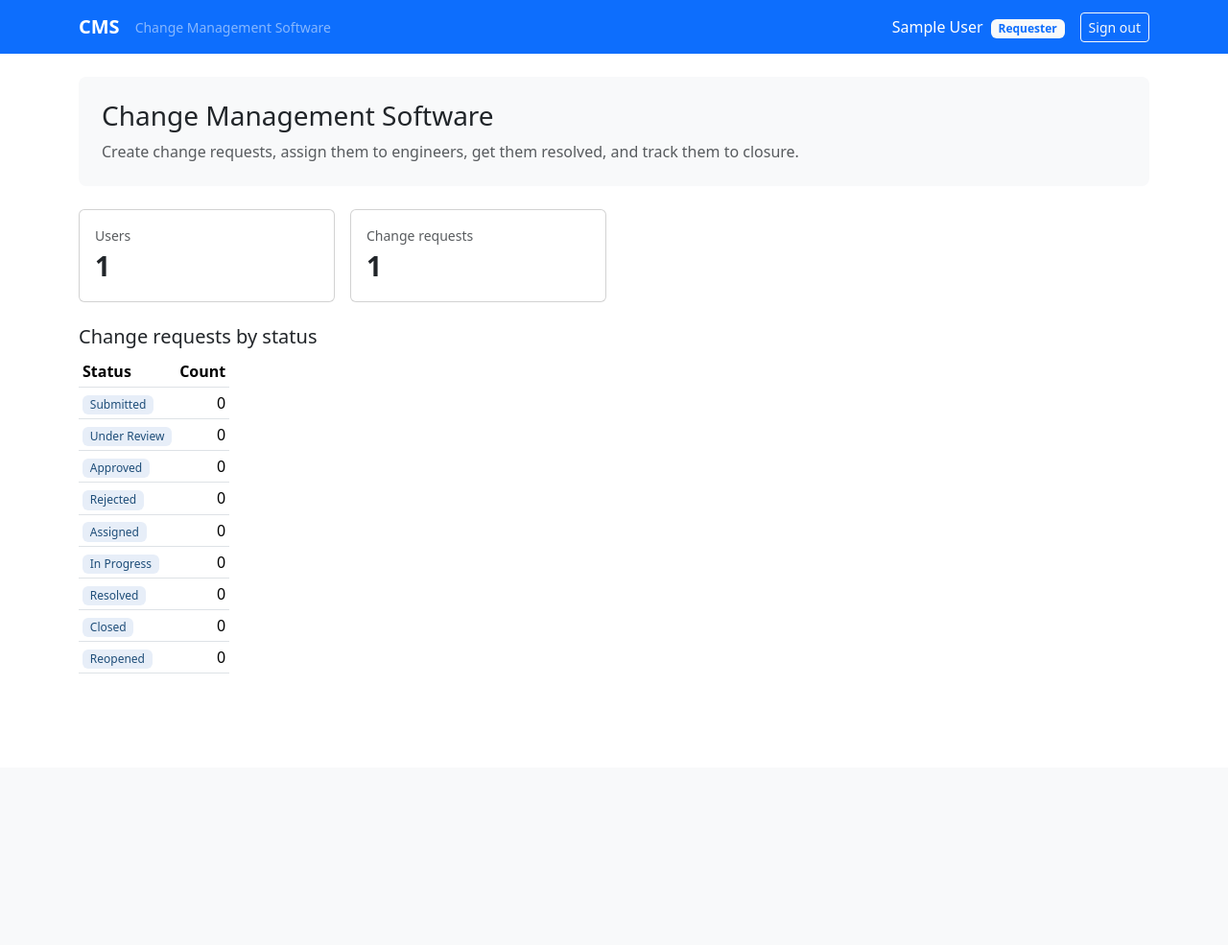
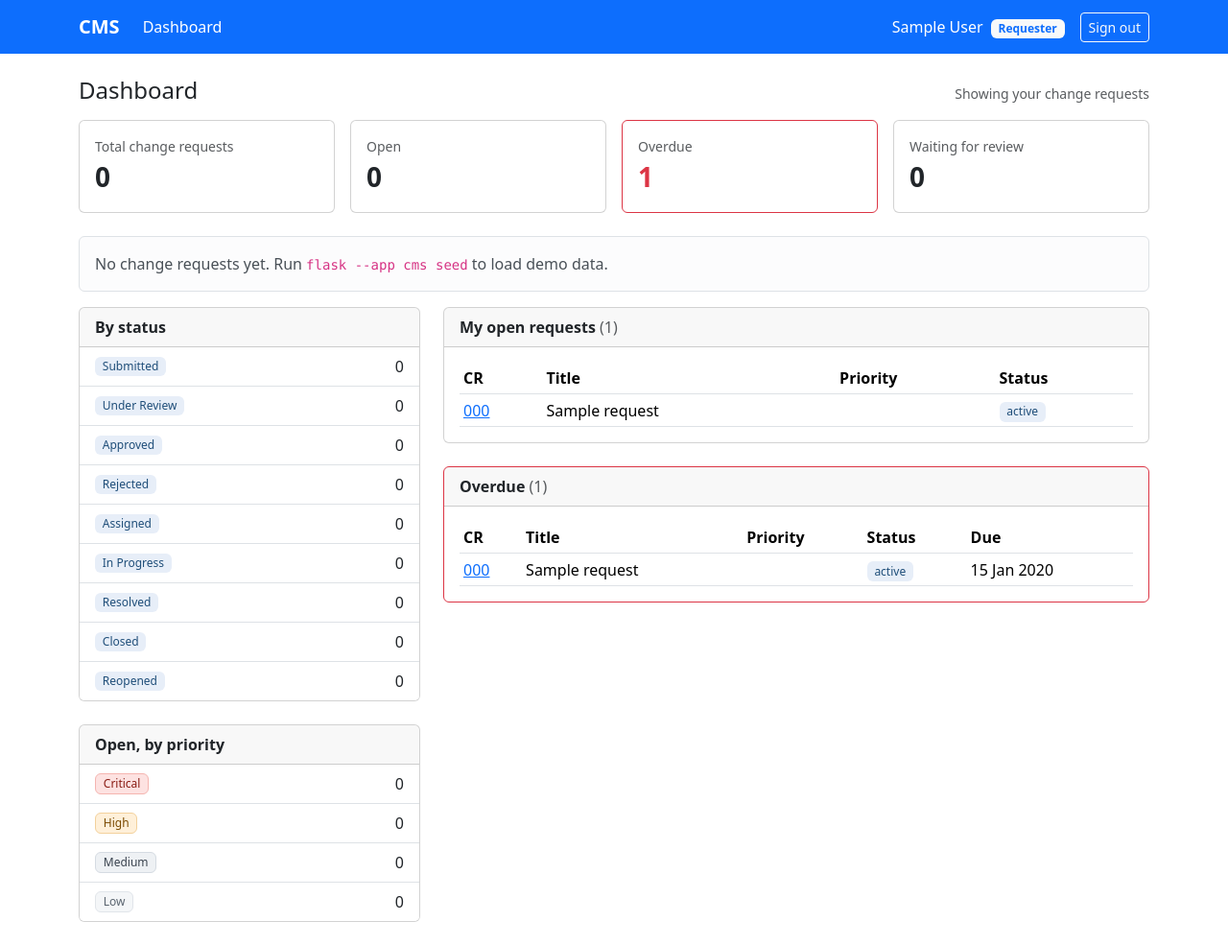
Before and after one commit to Vivaan-Atharva/SEminiproject, a Flask app: page / in a window 1280 px wide. Shown: the whole page at 96% size. Before the commit the page ends 702 px from the top, so only its background shows below. Run offline with Flask 3, Linux system fonts and the light colour scheme; the visitor is signed in with stand-in values (Sample User, id 1); data comes from the database, SQL or seed files in the repository; tables that the repository leaves empty hold one stand-in row (values such as "Sample post").

Commit message:
feat(CMS-12): add role-aware dashboard
- Summary cards: total, open, overdue and waiting-for-review counts
- Counts by status and open counts by priority (requesters see only
  their own change requests)
- Work lists by role: My open requests (Requester), Assigned to me
  (Engineer), Waiting for review and Approved-waiting-for-engineer
  (Reviewer/Admin)
- Overdue list: due date before today and not Resolved/Closed/Rejected
- CR numbers link to the detail page once CMS-4 adds it
- Status and priority badges always show text, not colour alone
- Dashboard link in the navbar; demo data now has due dates
- 21 tests for counts, role lists, overdue boundaries and the page

```diff
--- a/cms/__init__.py
+++ b/cms/__init__.py
@@ -7,6 +7,7 @@ from flask import Flask, render_template
 from cms.config import Config
 from cms.extensions import db, login_manager
 from cms.security import init_csrf
+from cms.template_helpers import init_template_helpers
 
 
 def create_app(config_object=Config):
@@ -22,6 +23,7 @@ def create_app(config_object=Config):
     db.init_app(app)
     login_manager.init_app(app)
     init_csrf(app)
+    init_template_helpers(app)
 
     from cms import models  # noqa: F401  (registers the tables)
     from cms.routes.auth import bp as auth_bp
--- a/cms/constants.py
+++ b/cms/constants.py
@@ -37,6 +37,12 @@ class Status:
     ]
     # A change request in one of these statuses is finished.
     TERMINAL = [REJECTED, CLOSED]
+    # A change request in one of these statuses can no longer be overdue.
+    NOT_DUE = [RESOLVED, CLOSED, REJECTED]
+    # Statuses in which an engineer is expected to be working on the request.
+    ENGINEER_WORK = [ASSIGNED, IN_PROGRESS, REOPENED]
+    # Statuses waiting for a reviewer.
+    AWAITING_REVIEW = [SUBMITTED, UNDER_REVIEW]
 
 
 class Priority:
--- a/cms/routes/main.py
+++ b/cms/routes/main.py
@@ -1,8 +1,7 @@
 from flask import Blueprint, jsonify, render_template
-from flask_login import login_required
+from flask_login import current_user, login_required
 
-from cms.constants import Status
-from cms.models import ChangeRequest, User
+from cms.services.dashboard_service import build_dashboard
 
 bp = Blueprint("main", __name__)
 
@@ -10,13 +9,8 @@ bp = Blueprint("main", __name__)
 @bp.route("/")
 @login_required
 def index():
-    counts = {status: ChangeRequest.query.filter_by(status=status).count() for status in Status.ALL}
-    return render_template(
-        "index.html",
-        user_count=User.query.count(),
-        cr_count=ChangeRequest.query.count(),
-        counts=counts,
-    )
+    """Home dashboard (CMS-12)."""
+    return render_template("dashboard.html", dash=build_dashboard(current_user))
 
 
 @bp.route("/health")
--- a/cms/static/css/style.css
+++ b/cms/static/css/style.css
@@ -1,7 +1,17 @@
-/* Project-wide styles. Bootstrap handles most layout. */
+/* Project-wide styles. Bootstrap handles most layout.
+   Badges always show their text, so status and priority never rely on colour alone. */
 
 .status-badge {
   background-color: #e7eef8;
   color: #1f4e79;
   font-weight: 500;
 }
+
+.priority-badge {
+  font-weight: 500;
+  border: 1px solid transparent;
+}
+.priority-critical { background-color: #fde2e1; color: #8a1c14; border-color: #f5b5b0; }
+.priority-high     { background-color: #fff0d9; color: #7a4a00; border-color: #f3d19c; }
+.priority-medium   { background-color: #eef1f4; color: #39424e; border-color: #d5dbe2; }
+.priority-low      { background-color: #f4f6f8; color: #5b6570; border-color: #e1e5ea; }
--- /dev/null
+++ b/cms/template_helpers.py
@@ -0,0 +1,21 @@
+"""Small helpers available in every template."""
+
+from flask import url_for
+from werkzeug.routing import BuildError
+
+# CMS-4 should register the change request detail page as:
+#   Blueprint name "change_requests", view "detail", URL parameter cr_id
+#   e.g. @bp.route("/change-requests/<int:cr_id>") def detail(cr_id): ...
+CR_DETAIL_ENDPOINT = "change_requests.detail"
+
+
+def cr_url(change_request):
+    """Link to a change request's detail page, or None until that page exists."""
+    try:
+        return url_for(CR_DETAIL_ENDPOINT, cr_id=change_request.id)
+    except BuildError:
+        return None
+
+
+def init_template_helpers(app) -> None:
+    app.jinja_env.globals["cr_url"] = cr_url
--- /dev/null
+++ b/cms/templates/_cr_table.html
@@ -0,0 +1,32 @@
+{# Reusable table of change requests. Usage: {% with items=..., empty="...", test_id="..." %}{% include "_cr_table.html" %}{% endwith %} #}
+{% if items %}
+  <div class="table-responsive">
+    <table class="table table-sm align-middle mb-0" data-test="{{ test_id }}">
+      <thead>
+        <tr>
+          <th scope="col">CR</th>
+          <th scope="col">Title</th>
+          <th scope="col">Priority</th>
+          <th scope="col">Status</th>
+          {% if show_due %}<th scope="col">Due</th>{% endif %}
+        </tr>
+      </thead>
+      <tbody>
+        {% for cr in items %}
+          {% set link = cr_url(cr) %}
+          <tr>
+            <td class="text-nowrap">
+              {% if link %}<a href="{{ link }}">{{ cr.cr_number }}</a>{% else %}{{ cr.cr_number }}{% endif %}
+            </td>
+            <td>{{ cr.title }}</td>
+            <td><span class="badge priority-badge priority-{{ cr.priority | lower }}">{{ cr.priority }}</span></td>
+            <td><span class="badge status-badge">{{ cr.status }}</span></td>
+            {% if show_due %}<td class="text-nowrap">{{ cr.due_date.strftime('%d %b %Y') if cr.due_date else '-' }}</td>{% endif %}
+          </tr>
+        {% endfor %}
+      </tbody>
+    </table>
+  </div>
+{% else %}
+  <p class="text-muted small mb-0" data-test="{{ test_id }}-empty">{{ empty }}</p>
+{% endif %}
--- a/cms/templates/base.html
+++ b/cms/templates/base.html
@@ -11,9 +11,18 @@
   <nav class="navbar navbar-expand-lg navbar-dark bg-primary">
     <div class="container">
       <a class="navbar-brand fw-semibold" href="{{ url_for('main.index') }}">CMS</a>
-      <span class="navbar-text text-white-50 small me-auto">Change Management Software</span>
-      {# Page links (change requests, notifications, ...) are added by later stories. #}
-      {% block nav_extra %}{% endblock %}
+      {% if current_user.is_authenticated %}
+        <ul class="navbar-nav me-auto">
+          <li class="nav-item">
+            <a class="nav-link {% if request.endpoint == 'main.index' %}active{% endif %}"
+               href="{{ url_for('main.index') }}">Dashboard</a>
+          </li>
+          {# Add links for new pages here, e.g. Change requests (CMS-4), Notifications (CMS-14). #}
+          {% block nav_extra %}{% endblock %}
+        </ul>
+      {% else %}
+        <span class="navbar-text text-white-50 small me-auto">Change Management Software</span>
+      {% endif %}
       {% if current_user.is_authenticated %}
         <span class="navbar-text text-white me-3" data-test="current-user">
           {{ current_user.name }}
--- /dev/null
+++ b/cms/templates/dashboard.html
@@ -0,0 +1,99 @@
+{% extends "base.html" %}
+{% block title %}Dashboard - CMS{% endblock %}
+
+{% block content %}
+<div class="d-flex flex-wrap justify-content-between align-items-baseline mb-3">
+  <h1 class="h4 mb-0">Dashboard</h1>
+  <span class="text-muted small">
+    {% if current_user.role == 'Requester' %}Showing your change requests{% else %}Showing all change requests{% endif %}
+  </span>
+</div>
+
+{# Summary cards #}
+<div class="row g-3 mb-4">
+  <div class="col-6 col-lg-3">
+    <div class="card h-100"><div class="card-body">
+      <div class="text-muted small">Total change requests</div>
+      <div class="fs-3 fw-semibold" data-test="cr-count">{{ dash.total }}</div>
+    </div></div>
+  </div>
+  <div class="col-6 col-lg-3">
+    <div class="card h-100"><div class="card-body">
+      <div class="text-muted small">Open</div>
+      <div class="fs-3 fw-semibold" data-test="open-count">{{ dash.open_total }}</div>
+    </div></div>
+  </div>
+  <div class="col-6 col-lg-3">
+    <div class="card h-100 {% if dash.overdue %}border-danger{% endif %}"><div class="card-body">
+      <div class="text-muted small">Overdue</div>
+      <div class="fs-3 fw-semibold {% if dash.overdue %}text-danger{% endif %}" data-test="overdue-count">{{ dash.overdue | length }}</div>
+    </div></div>
+  </div>
+  <div class="col-6 col-lg-3">
+    <div class="card h-100"><div class="card-body">
+      <div class="text-muted small">Waiting for review</div>
+      <div class="fs-3 fw-semibold" data-test="review-count">
+        {{ dash.status_counts['Submitted'] + dash.status_counts['Under Review'] }}
+      </div>
+    </div></div>
+  </div>
+</div>
+
+{% if dash.total == 0 %}
+  <div class="alert alert-light border">
+    No change requests yet. Run <code>flask --app cms seed</code> to load demo data.
+  </div>
+{% endif %}
+
+<div class="row g-4">
+  {# Counts by status and by priority #}
+  <div class="col-lg-4">
+    <div class="card mb-4">
+      <div class="card-header fw-semibold">By status</div>
+      <ul class="list-group list-group-flush" data-test="status-counts">
+        {% for status, count in dash.status_counts.items() %}
+          <li class="list-group-item d-flex justify-content-between align-items-center">
+            <span class="badge status-badge">{{ status }}</span>
+            <span data-test="status-{{ status | lower | replace(' ', '-') }}">{{ count }}</span>
+          </li>
+        {% endfor %}
+      </ul>
+    </div>
+
+    <div class="card">
+      <div class="card-header fw-semibold">Open, by priority</div>
+      <ul class="list-group list-group-flush" data-test="priority-counts">
+        {% for priority, count in dash.priority_counts.items() %}
+          <li class="list-group-item d-flex justify-content-between align-items-center">
+            <span class="badge priority-badge priority-{{ priority | lower }}">{{ priority }}</span>
+            <span data-test="priority-{{ priority | lower }}">{{ count }}</span>
+          </li>
+        {% endfor %}
+      </ul>
+    </div>
+  </div>
+
+  {# Work lists for this role, then overdue #}
+  <div class="col-lg-8">
+    {% for title, items, test_id in dash.sections %}
+      <div class="card mb-4">
+        <div class="card-header fw-semibold">{{ title }} <span class="text-muted fw-normal">({{ items | length }})</span></div>
+        <div class="card-body">
+          {% with items=items, empty="Nothing here right now.", test_id=test_id, show_due=False %}
+            {% include "_cr_table.html" %}
+          {% endwith %}
+        </div>
+      </div>
+    {% endfor %}
+
+    <div class="card {% if dash.overdue %}border-danger{% endif %}">
+      <div class="card-header fw-semibold">Overdue <span class="text-muted fw-normal">({{ dash.overdue | length }})</span></div>
+      <div class="card-body">
+        {% with items=dash.overdue, empty="No overdue change requests.", test_id="overdue", show_due=True %}
+          {% include "_cr_table.html" %}
+        {% endwith %}
+      </div>
+    </div>
+  </div>
+</div>
+{% endblock %}
--- a/cms/templates/index.html
+++ /dev/null
@@ -1,39 +0,0 @@
-{% extends "base.html" %}
-
-{% block content %}
-<div class="p-4 mb-4 bg-light rounded-3">
-  <h1 class="h3">Change Management Software</h1>
-  <p class="mb-0 text-muted">
-    Create change requests, assign them to engineers, get them resolved, and track them to closure.
-  </p>
-</div>
-
-<div class="row g-3 mb-4">
-  <div class="col-sm-6 col-lg-3">
-    <div class="card h-100"><div class="card-body">
-      <div class="text-muted small">Users</div>
-      <div class="fs-3 fw-semibold" data-test="user-count">{{ user_count }}</div>
-    </div></div>
-  </div>
-  <div class="col-sm-6 col-lg-3">
-    <div class="card h-100"><div class="card-body">
-      <div class="text-muted small">Change requests</div>
-      <div class="fs-3 fw-semibold" data-test="cr-count">{{ cr_count }}</div>
-    </div></div>
-  </div>
-</div>
-
-<h2 class="h5">Change requests by status</h2>
-<table class="table table-sm w-auto">
-  <thead><tr><th scope="col">Status</th><th scope="col" class="text-end">Count</th></tr></thead>
-  <tbody>
-    {% for status, count in counts.items() %}
-      <tr><td><span class="badge status-badge">{{ status }}</span></td><td class="text-end">{{ count }}</td></tr>
-    {% endfor %}
-  </tbody>
-</table>
-
-{% if cr_count == 0 %}
-  <p class="text-muted">No data yet. Run <code>flask --app cms seed</code> to load demo data.</p>
-{% endif %}
-{% endblock %}
```
Also changed, not shown: cms/seed.py (+15 -1 lines), cms/services/dashboard_service.py (added, +119 -0 lines), tests/test_dashboard.py (added, +199 -0 lines).
